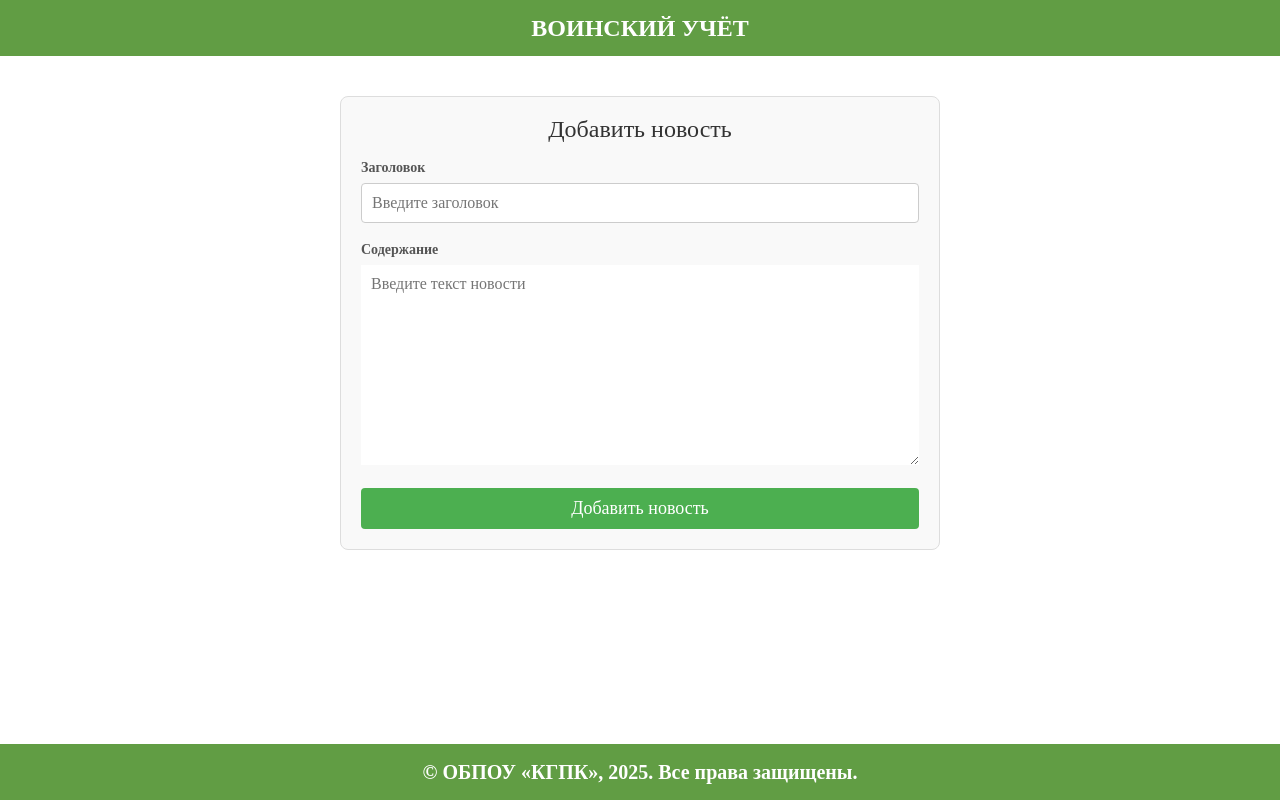
After one commit to PolinaScrbbs/Military-Registration, a Python web app: template app/templates/add_news.html in a window 1280 px wide. The commit adds this page. Run offline with Jinja, Linux system fonts and the light colour scheme; the template is opened without the code that fills it, so the values that code supplies are empty.

Commit message:
Add News

```diff
--- a/api/news/router.py
+++ b/api/news/router.py
@@ -16,7 +16,7 @@ router = APIRouter(prefix="/news")
 
 @router.post("", response_model=NewsResponse, status_code=201)
 async def create_news(
-    new_news_data: NewNews = Depends(),
+    new_news_data: NewNews,
     session: AsyncSession = Depends(get_session),
     current_user: User = Depends(get_current_user),
 ):
--- a/app/static/css/add_document.css
+++ b/app/static/css/add_document.css
@@ -84,3 +84,11 @@
     border: 1px solid #d6e9c6;
     color: #3c763d;
 }
+
+textarea {
+    width: 100%;
+    height: 200px;
+    resize: vertical;
+    padding: 10px;
+    font-size: 16px;
+}
--- /dev/null
+++ b/app/templates/add_news.html
@@ -0,0 +1,31 @@
+{% extends "base.html" %}
+
+{% block styles %}
+<link rel="stylesheet" href="{{ url_for('static', filename='css/add_document.css') }}">
+{% endblock styles %}
+
+{% block content %}
+<div class="form-container">
+    <h2>Добавить новость</h2>
+
+    {% if error_message %}
+    <div class="error-message">
+        <p>{{ error_message }}</p>
+    </div>
+    {% endif %}
+
+    <form method="POST" action="{{ url_for('news_router.add_news') }}">
+        <div class="form-group">
+            <label for="title">Заголовок</label>
+            <input type="text" id="title" name="title" value="{{ news_title or '' }}" placeholder="Введите заголовок" required>
+        </div>
+
+        <div class="form-group">
+            <label for="content">Содержание</label>
+            <textarea id="content" name="content" placeholder="Введите текст новости" required>{{ news_content or '' }}</textarea>
+        </div>
+
+        <button type="submit" class="submit-button">Добавить новость</button>
+    </form>
+</div>
+{% endblock %}
--- a/app/templates/index.html
+++ b/app/templates/index.html
@@ -81,5 +81,8 @@
 			<p class="news__title">{{ news.title }}</p>
 		</a>
 	{% endfor %}
+	<div class="add-button-container">
+		<a href="{{ url_for('news_router.add_news') }}" class="add-button">Добавить</a>
+	</div>
 </div>
 {% endblock %}
```
Also changed, not shown: app/responses/news.py (+12 -0 lines), app/routers/news.py (+44 -1 lines), app/static/css/index.css (+21 -0 lines).
